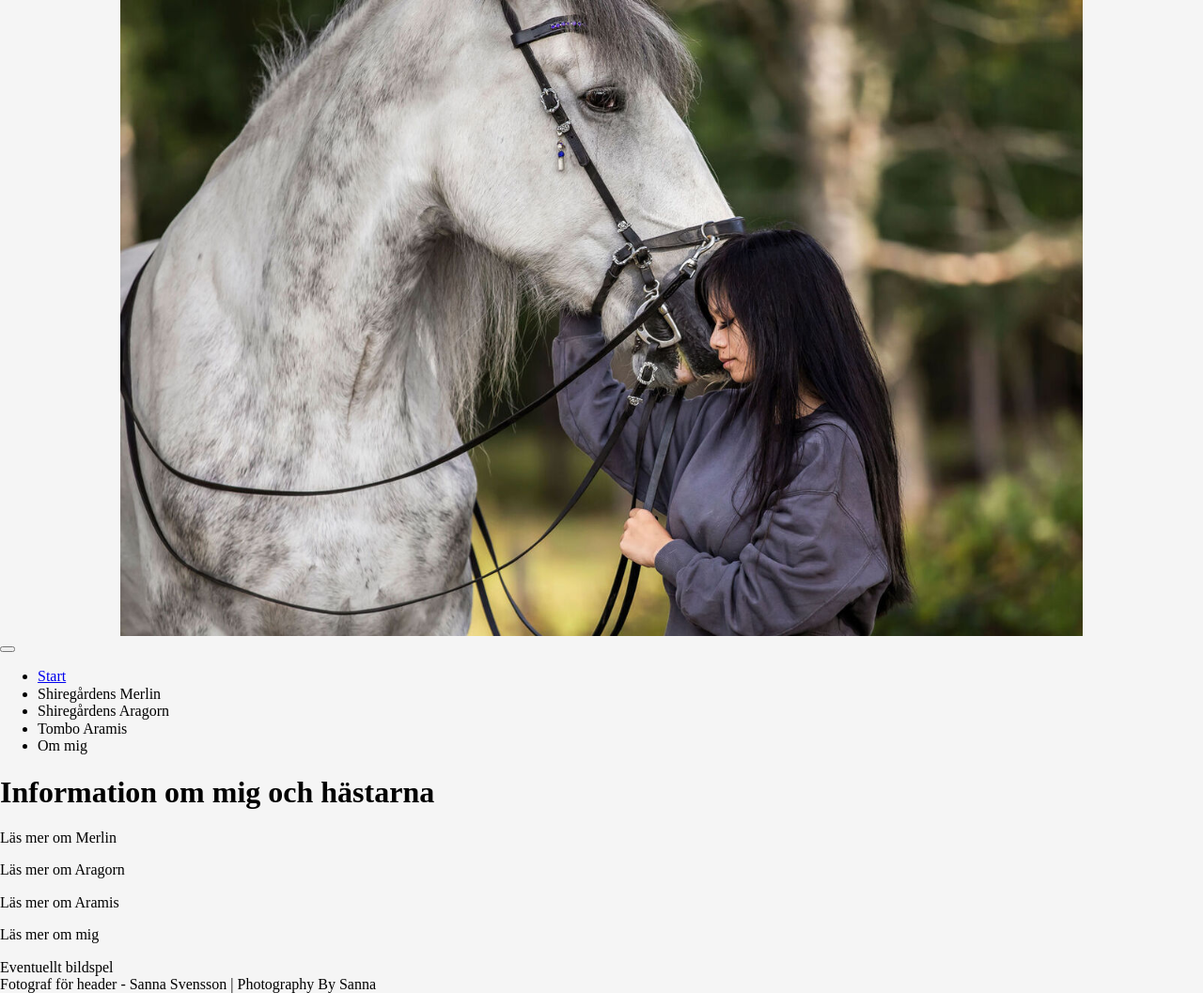
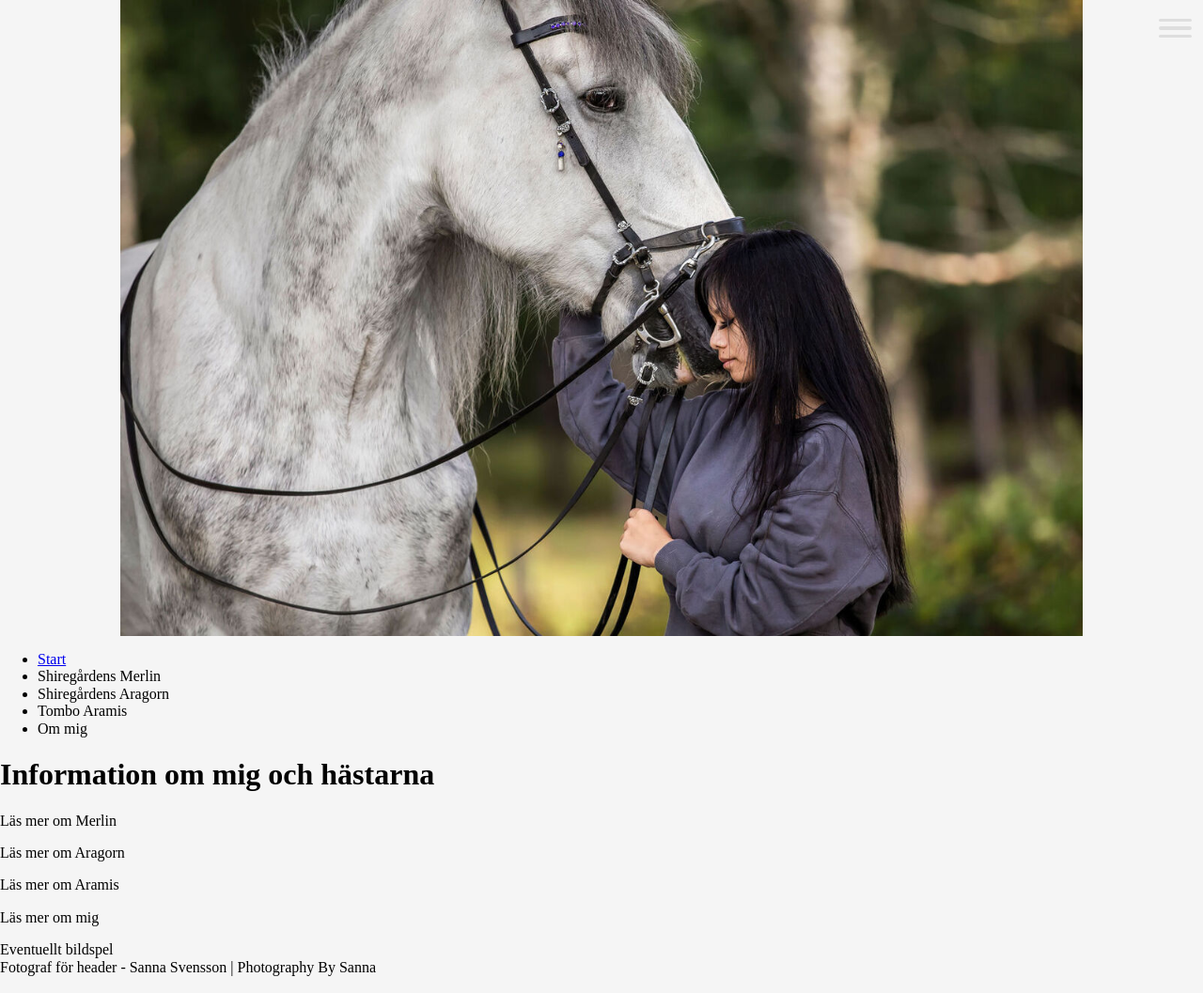
Before and after one commit to emiliamassing/lifeWithHorses, a website built with Vite: page index.html in a window 1280 px wide. Shown: the whole page at 94% size. Built offline with nearby package versions, Linux system fonts and the light colour scheme.

Commit message:
added css for menu button

```diff
--- a/src/style/_base.scss
+++ b/src/style/_base.scss
@@ -17,8 +17,46 @@ body {
     background-color: var.$bgColor;
 }
 
-header{
-    img{
+header {
+    img {
         width: 100%;
     }
 }
+
+nav{
+    .toggleMenu {
+        background-color: transparent;
+        position: absolute;
+        margin-top: 8px;
+        height: 45px;
+        width: 45px;
+        top: 2px;
+        right: 0.5rem;
+        border: none;
+        cursor: pointer;
+    }
+
+    span.menuBar {
+        display: block;
+        height: 3.5px;
+        width: 35px;
+        background-color: var.$menuColor;
+        margin-bottom: 5px;
+        border-radius: 4px;
+        -webkit-transition: all 0.3s ease-in-out;
+        transition: all 0.3s ease-in-out;
+    }
+
+    .toggleMenu:focus span.menuBar:nth-child(2) {
+        opacity: 0;
+    }
+
+    .toggleMenu:focus span.menuBar:nth-child(1) {
+        transform: translateY(8px) rotate(45deg);
+    }
+
+    .toggleMenu:focus span.menuBar:nth-child(3) {
+        transform: translateY(-10px) rotate(-45deg);
+    }
+
+}
--- a/src/style/_variables.scss
+++ b/src/style/_variables.scss
@@ -1 +1,2 @@
 $bgColor: whitesmoke;
+$menuColor: #dedede;
```
Also changed, not shown: src/style/general.css.
